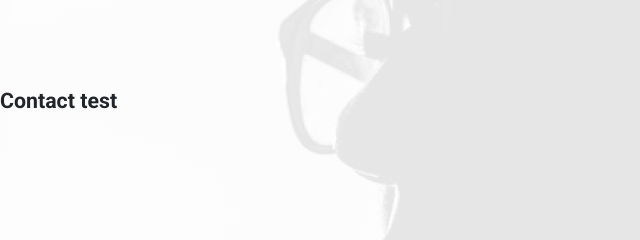
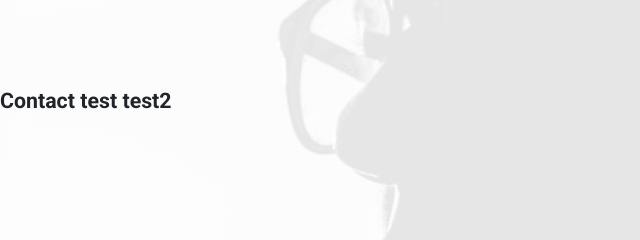
Before and after one commit to ismetba/portfolio, a plain HTML site: page Pages/contact.html in a window 1280 px wide. Shown: the top 240 px of the page, 0-640 px from the left. Drawn offline with Linux system fonts and the light colour scheme.

Commit message:
Update contact.html

```diff
--- a/Pages/contact.html
+++ b/Pages/contact.html
@@ -58,7 +58,7 @@
         </div>
       </div>
     </div>
-    <h6>Contact test</h6>
+    <h6>Contact test test2</h6>
   </body>
   <footer>
     <div class="container mb-3">
```
